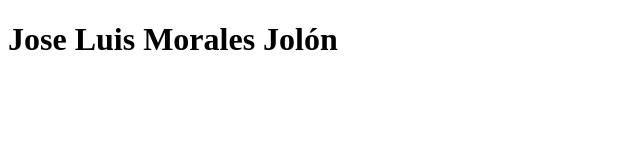
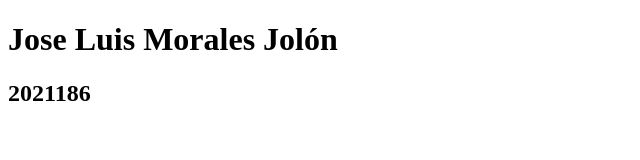
Before and after one commit to jmorales-2021186/EjercicioUno, a plain HTML site: page index.html in a window 1280 px wide. Shown: the whole page, without its empty margins (0-640 px from the left). Drawn offline with Linux system fonts and the light colour scheme.

Commit message:
Se agregó carné a archivo index.html

```diff
--- a/index.html
+++ b/index.html
@@ -8,5 +8,6 @@
 </head>
 <body>
     <h1>Jose Luis Morales Jolón</h1>
+    <h2>2021186</h2>
 </body>
 </html>
```
